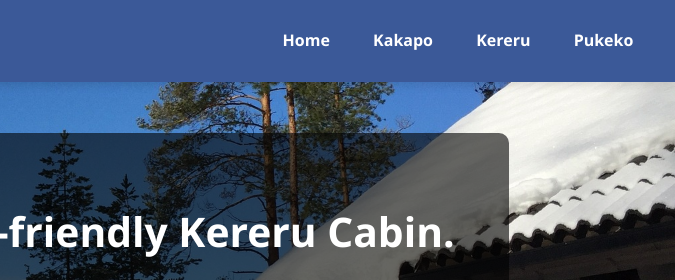
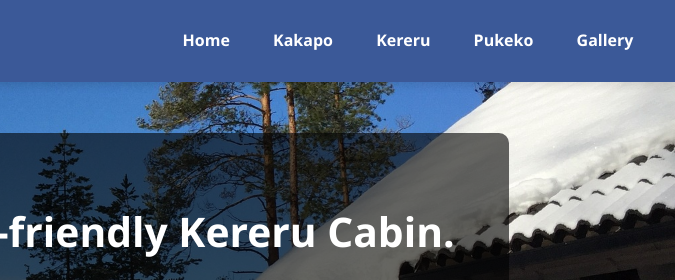
Before and after one commit to sagardonut/DemoWebsite, a plain HTML site: page kereru/index.html in a window 1280 px wide. Shown: the top 280 px of the page, 605-1280 px from the left. Drawn offline with Linux system fonts and the light colour scheme.

Commit message:
Update index.html

```diff
--- a/kereru/index.html
+++ b/kereru/index.html
@@ -16,6 +16,7 @@
           <li><a href="../kakapo/index.html">Kakapo</a></li>
           <li><a href="../kereru/index.html">Kereru</a></li>
           <li><a href="../pukeko/index.html">Pukeko</a></li>
+          <li><a href="../gallery.html">Gallery</a></li>
         </ul>
       </nav>
     </header>
```
